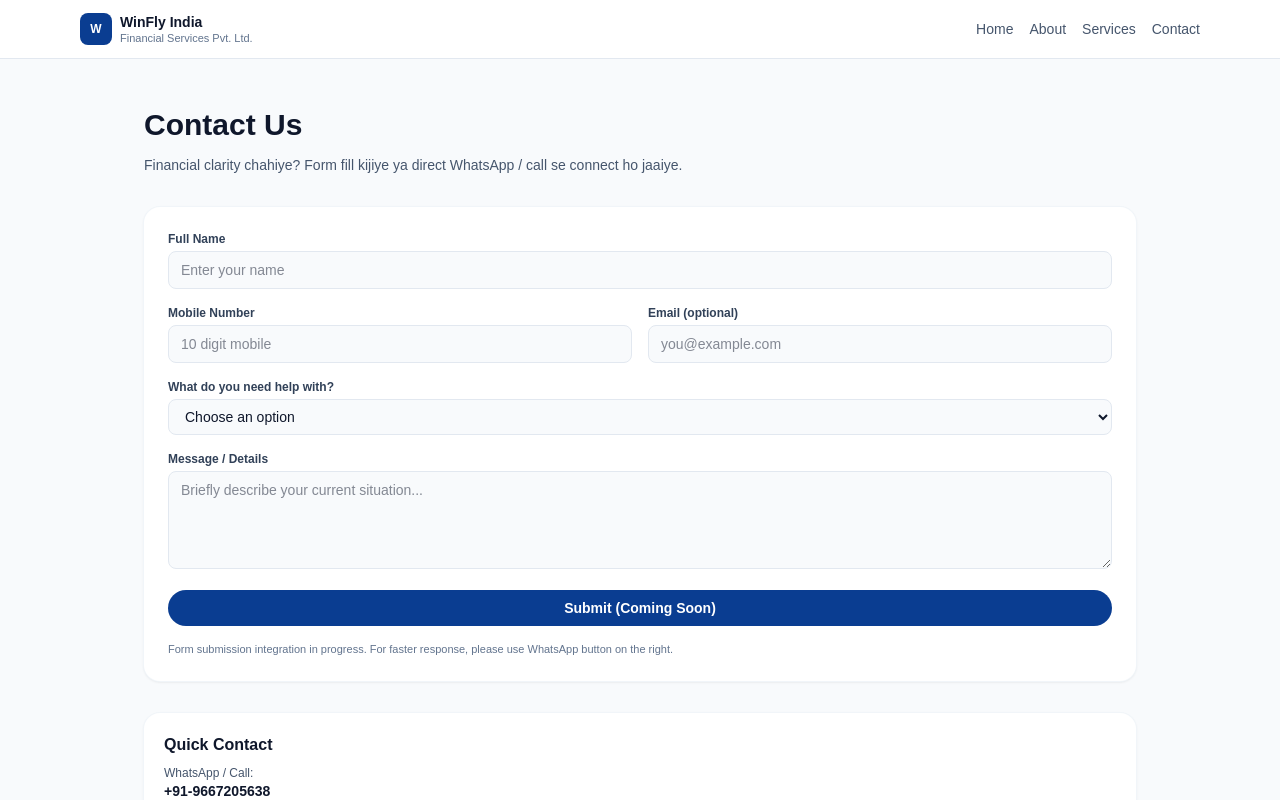
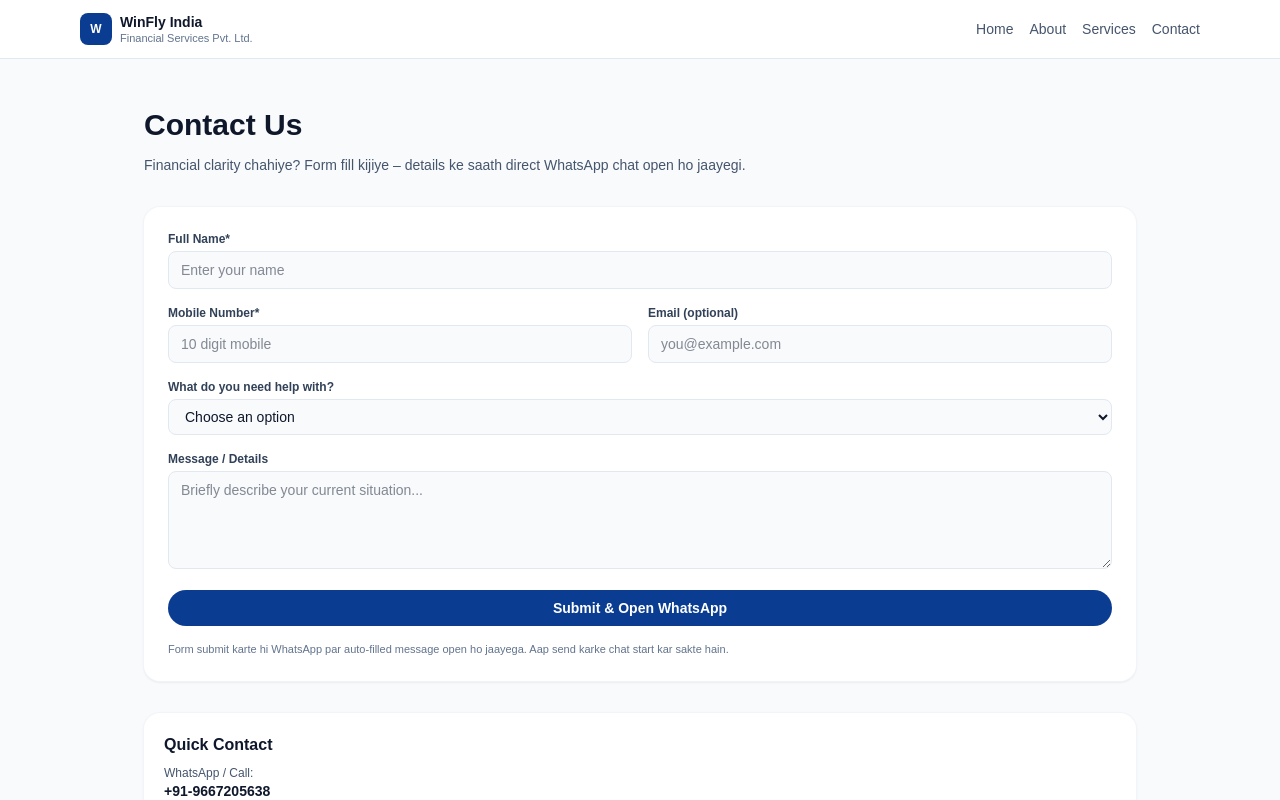
Before and after one commit to winflyindia/winfly-website, a Next.js app: page /contact in a window 1280 px wide. Shown: the top 800 px of the page. Built offline with nearby package versions, Linux system fonts and the light colour scheme.

Commit message:
Connect contact form to WhatsApp

```diff
--- a/app/contact/page.tsx
+++ b/app/contact/page.tsx
@@ -1,33 +1,70 @@
 // app/contact/page.tsx
+"use client";
+
+import { useState, FormEvent } from "react";
 
 export default function ContactPage() {
+  const [fullName, setFullName] = useState("");
+  const [mobile, setMobile] = useState("");
+  const [email, setEmail] = useState("");
+  const [helpType, setHelpType] = useState("");
+  const [message, setMessage] = useState("");
+
+  const handleSubmit = (e: FormEvent) => {
+    e.preventDefault();
+
+    // Safety: mobile required
+    if (!fullName || !mobile) {
+      alert("Please enter at least your name and mobile number.");
+      return;
+    }
+
+    const lines = [
+      "New WinFly enquiry 👇",
+      "",
+      `Name: ${fullName}`,
+      `Mobile: ${mobile}`,
+      email ? `Email: ${email}` : "",
+      helpType ? `Need help with: ${helpType}` : "",
+      message ? `Message: ${message}` : "",
+      "",
+      "Source: WinFly Website Contact Page",
+    ].filter(Boolean);
+
+    const text = encodeURIComponent(lines.join("\n"));
+
+    // Tumhara WhatsApp number
+    const whatsappUrl = `https://wa.me/919667205638?text=${text}`;
+    window.open(whatsappUrl, "_blank");
+  };
+
   return (
     <main className="min-h-screen bg-slate-50 text-slate-900">
       <section className="mx-auto max-w-5xl px-4 py-12">
-        <h1 className="text-3xl font-semibold text-slate-900">
-          Contact Us
-        </h1>
+        <h1 className="text-3xl font-semibold text-slate-900">Contact Us</h1>
         <p className="mt-3 text-sm text-slate-600">
-          Financial clarity chahiye? Form fill kijiye ya direct WhatsApp / call
-          se connect ho jaaiye.
+          Financial clarity chahiye? Form fill kijiye – details ke saath direct
+          WhatsApp chat open ho jaayegi.
         </p>
 
         <div className="mt-8 grid gap-8 md:grid-cols-[1.3fr,1fr]">
           {/* Form */}
           <div className="rounded-2xl bg-white p-6 shadow-sm ring-1 ring-slate-100">
-            <form className="space-y-4 text-sm">
+            <form className="space-y-4 text-sm" onSubmit={handleSubmit}>
               <div>
                 <label
                   htmlFor="fullName"
                   className="block text-xs font-semibold text-slate-700"
                 >
-                  Full Name
+                  Full Name*
                 </label>
                 <input
                   id="fullName"
                   type="text"
                   className="mt-1 w-full rounded-lg border border-slate-200 bg-slate-50 px-3 py-2 text-sm outline-none focus:border-[#0A3D91]"
                   placeholder="Enter your name"
+                  value={fullName}
+                  onChange={(e) => setFullName(e.target.value)}
                 />
               </div>
 
@@ -37,13 +74,15 @@ export default function ContactPage() {
                     htmlFor="mobile"
                     className="block text-xs font-semibold text-slate-700"
                   >
-                    Mobile Number
+                    Mobile Number*
                   </label>
                   <input
                     id="mobile"
                     type="tel"
                     className="mt-1 w-full rounded-lg border border-slate-200 bg-slate-50 px-3 py-2 text-sm outline-none focus:border-[#0A3D91]"
                     placeholder="10 digit mobile"
+                    value={mobile}
+                    onChange={(e) => setMobile(e.target.value)}
                   />
                 </div>
                 <div>
@@ -58,6 +97,8 @@ export default function ContactPage() {
                     type="email"
                     className="mt-1 w-full rounded-lg border border-slate-200 bg-slate-50 px-3 py-2 text-sm outline-none focus:border-[#0A3D91]"
                     placeholder="you@example.com"
+                    value={email}
+                    onChange={(e) => setEmail(e.target.value)}
                   />
                 </div>
               </div>
@@ -72,8 +113,10 @@ export default function ContactPage() {
                 <select
                   id="helpType"
                   className="mt-1 w-full rounded-lg border border-slate-200 bg-slate-50 px-3 py-2 text-sm outline-none focus:border-[#0A3D91]"
+                  value={helpType}
+                  onChange={(e) => setHelpType(e.target.value)}
                 >
-                  <option>Choose an option</option>
+                  <option value="">Choose an option</option>
                   <option>Loan advisory</option>
                   <option>Mutual funds / SIP planning</option>
                   <option>Insurance guidance</option>
@@ -94,19 +137,21 @@ export default function ContactPage() {
                   className="mt-1 w-full rounded-lg border border-slate-200 bg-slate-50 px-3 py-2 text-sm outline-none focus:border-[#0A3D91]"
                   rows={4}
                   placeholder="Briefly describe your current situation..."
+                  value={message}
+                  onChange={(e) => setMessage(e.target.value)}
                 />
               </div>
 
               <button
-                type="button"
+                type="submit"
                 className="w-full rounded-full bg-[#0A3D91] px-4 py-2 text-sm font-semibold text-white hover:bg-[#0c3273]"
               >
-                Submit (Coming Soon)
+                Submit & Open WhatsApp
               </button>
 
               <p className="text-[11px] text-slate-500">
-                Form submission integration in progress. For faster response,
-                please use WhatsApp button on the right.
+                Form submit karte hi WhatsApp par auto-filled message open ho
+                jaayega. Aap send karke chat start kar sakte hain.
               </p>
             </form>
           </div>
```
